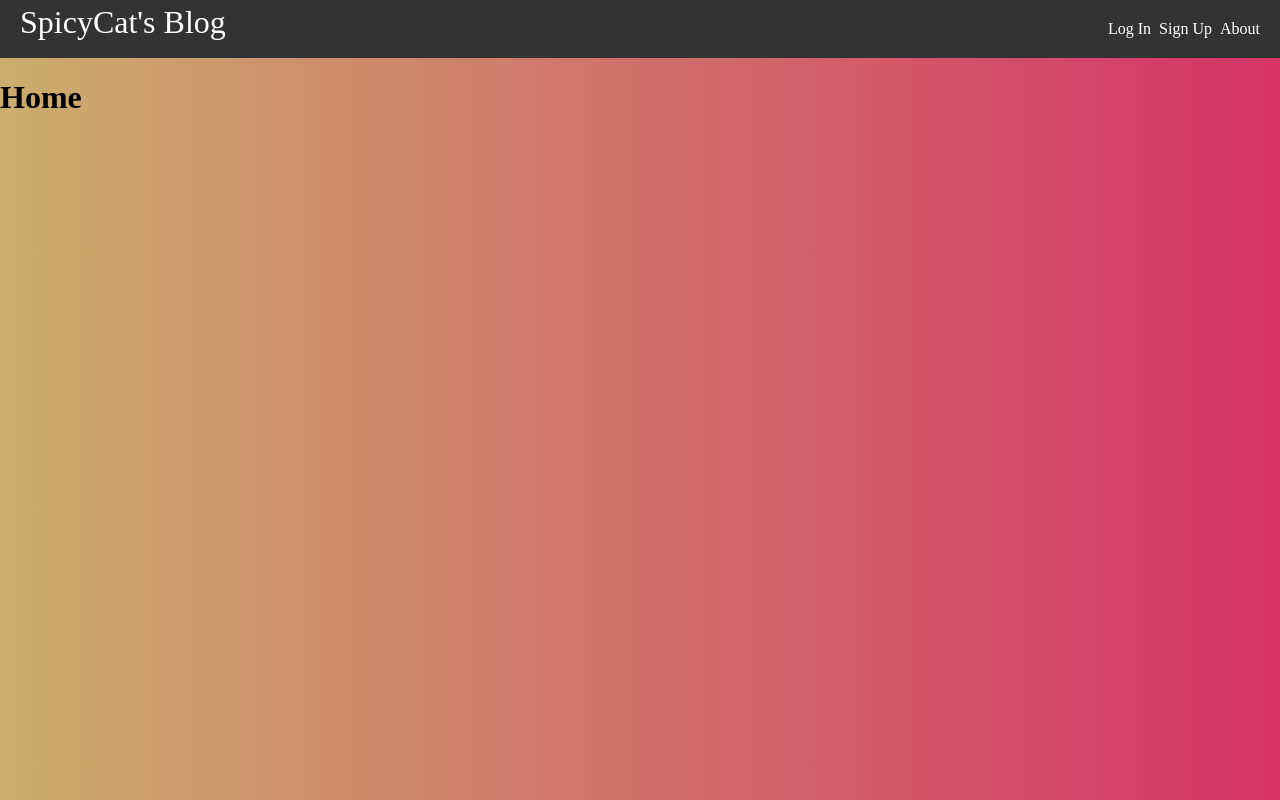
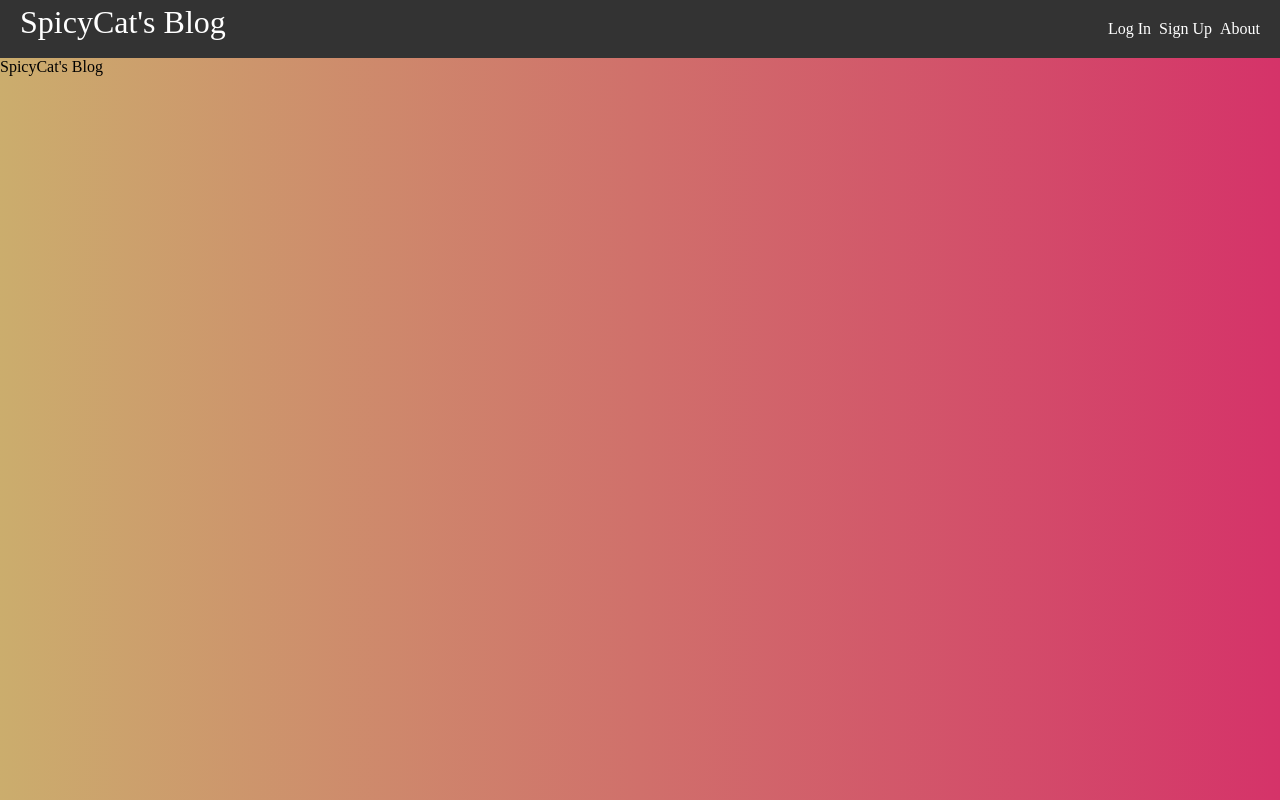
Before and after one commit to SpicyCatGames/spicy-cats-blog, a React (Create React App) app: page / in a window 1280 px wide. Built offline with nearby package versions, Linux system fonts and the light colour scheme; no server answers.

Commit message:
Update Home.js

```diff
--- a/src/pages/Home.js
+++ b/src/pages/Home.js
@@ -1,3 +1,12 @@
-export default function Home() {
-  return <h1>Home</h1>;
-}
+const Home = () => {
+  return (
+    <>
+      <div className="home-main-img">
+        <span className="home-title">SpicyCat's Blog</span>
+      </div>
+      <div className="home-container">{/* page numbers */}</div>
+    </>
+  );
+};
+
+export default Home;
```
